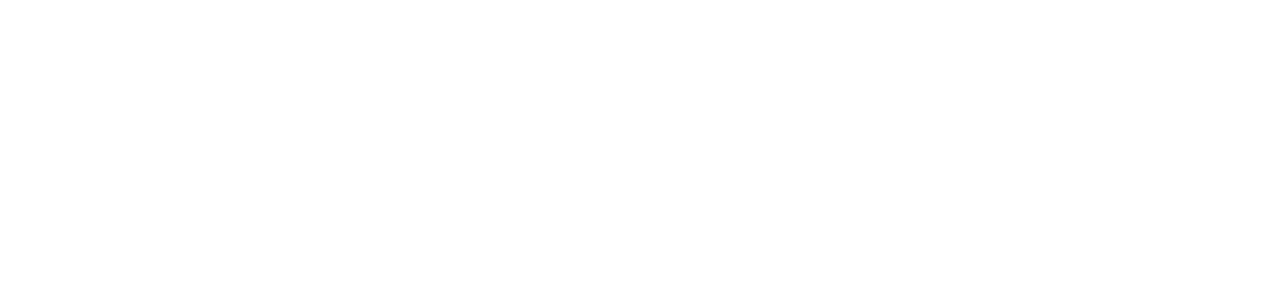
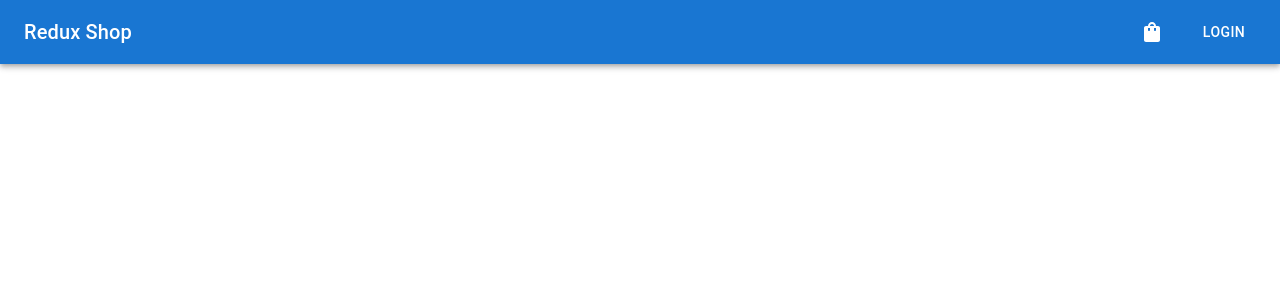
Before and after one commit to david-toker/redux-toolkit, a React (Create React App) app: page / in a window 1280 px wide. Shown: the top 300 px of the page. Built offline with nearby package versions, Linux system fonts and the light colour scheme.

Commit message:
create navbar

```diff
--- a/package.json
+++ b/package.json
@@ -3,6 +3,10 @@
   "version": "0.1.0",
   "private": true,
   "dependencies": {
+    "@emotion/react": "^11.10.0",
+    "@emotion/styled": "^11.10.0",
+    "@mui/icons-material": "^5.8.4",
+    "@mui/material": "^5.10.0",
     "@reduxjs/toolkit": "^1.8.4",
     "@testing-library/jest-dom": "^5.16.5",
     "@testing-library/react": "^13.3.0",
--- a/src/App.js
+++ b/src/App.js
@@ -1,8 +1,10 @@
 import './App.css';
+import Navbar from './components/navbar/Navbar';
 
 function App() {
   return (
     <div className="">
+      <Navbar />
     </div>
   );
 }
--- /dev/null
+++ b/src/components/navbar/Navbar.js
@@ -0,0 +1,53 @@
+import React from 'react';
+import { useSelector } from 'react-redux';
+import AppBar from '@mui/material/AppBar';
+import Toolbar from '@mui/material/Toolbar';
+import Typography from '@mui/material/Typography';
+import Button from '@mui/material/Button';
+import IconButton from '@mui/material/IconButton';
+import Box from '@mui/material/Box';
+import Badge from '@mui/material/Badge';
+
+
+// import MenuIcon from '@mui/icons-material/Menu';
+import ShoppingBagIcon from '@mui/icons-material/ShoppingBag';
+
+
+const Navbar = () => {
+  const amount = useSelector((state) => state.cart.amount);
+
+  return (
+    <div>
+      <Box sx={{ flexGrow: 1 }}>
+        <AppBar position="static">
+          <Toolbar>
+            <Box sx={{ flexGrow: 2 }}>
+              <Typography variant="h6" component="div" sx={{ flexGrow: 1 }}>
+                Redux Shop
+              </Typography>
+            </Box>
+            <Box sx={{ flexGrow: 2 }} />
+            <Box
+              sx={{ flexGrow: 1, display: "flex", justifyContent: "flex-end" }}
+            >
+              <IconButton
+                size="large"
+                edge="start"
+                color="inherit"
+                aria-label="menu"
+                sx={{ mr: 2 }}
+              >
+                <Badge badgeContent={amount} color="error">
+                  <ShoppingBagIcon />
+                </Badge>
+              </IconButton>
+              <Button color="inherit">Login</Button>
+            </Box>
+          </Toolbar>
+        </AppBar>
+      </Box>
+    </div>
+  );
+}
+
+export default Navbar
```
Also changed, not shown: 1 other file (tests, documents, lock files or other folders).
